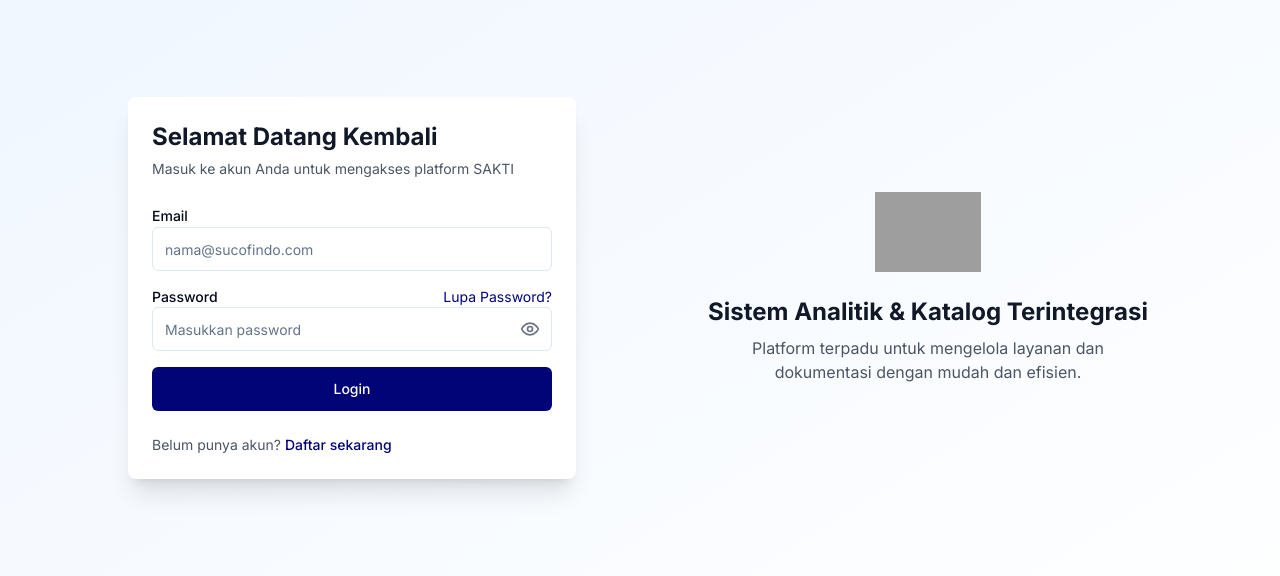
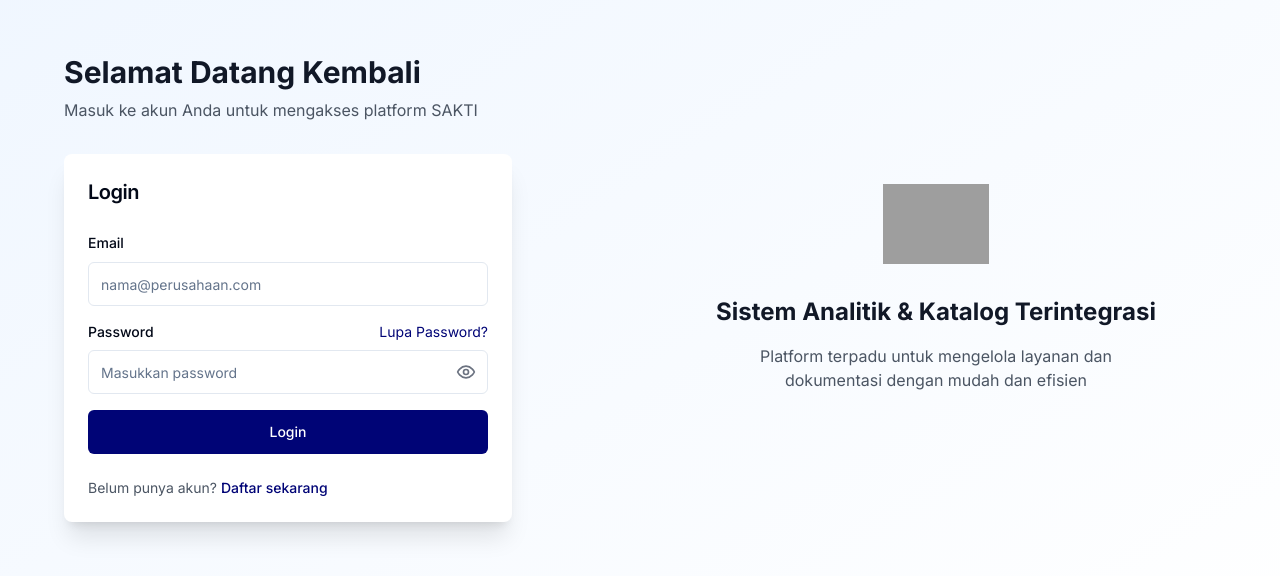
Before and after one commit to salsabilarh/sakti, a React (Vite) app: page /login in a window 1280 px wide. Shown: the part 112-688 px from the top of the page. Built offline with nearby package versions, Linux system fonts and the light colour scheme; grey boxes are pictures that could not be loaded; the HTML template or start-up script is replaced by a standard one.

Commit message:
responsive sidebar

```diff
--- a/src/App.jsx
+++ b/src/App.jsx
@@ -115,7 +115,7 @@ function App() {
   return (
     <AuthProvider>
       <Router>
-        <div className="h-screen w-screen overflow-hidden">
+        <div className="min-h-screen w-full bg-gray-50">
           <AppRoutes />
           <Toaster />
         </div>
--- /dev/null
+++ b/src/components/ProtectedRoute.jsx
@@ -0,0 +1,13 @@
+import { Navigate, useLocation } from 'react-router-dom';
+import { useAuth } from '@/contexts/AuthContext';
+
+export default function ProtectedRoute({ element }) {
+  const { isAuthenticated } = useAuth();
+  const location = useLocation();
+
+  if (!isAuthenticated) {
+    return <Navigate to="/login" state={{ from: location }} replace />;
+  }
+
+  return element;
+}
--- a/src/components/admin/UploadFile.jsx
+++ b/src/components/admin/UploadFile.jsx
@@ -25,55 +25,31 @@ function UploadFile() {
   const [open, setOpen] = useState(false);
   const { toast } = useToast();
 
-  const handleFileUpload = async (e) => {
+  const handleFileUpload = (e) => {
     e.preventDefault();
     if (!uploadFile || !fileType || !serviceName) {
       toast({
         title: "Form tidak lengkap",
         description: "Mohon lengkapi semua field yang diperlukan",
-        variant: "destructive",
+        variant: "destructive"
       });
       return;
     }
 
-    const formData = new FormData();
-    formData.append('file', uploadFile);
-    formData.append('file_type', fileType);
-    formData.append('service_id', serviceName);
-    formData.append('name', uploadFile.name);
-
-    try {
-      const response = await fetch(`${import.meta.env.VITE_API_BASE_URL}/marketing-kit`, {
-        method: 'POST',
-        headers: {
-          Authorization: `Bearer ${localStorage.getItem('token')}`,
-        },
-        body: formData,
+    console.log({
+      file: uploadFile.name,
+      type: fileType,
+      service: serviceName,
     });
-
-      const result = await response.json();
-
-      if (!response.ok) {
-        throw new Error(result.error || 'Gagal upload file');
-      }
 
     toast({
       title: "File Berhasil Diupload!",
       description: `${uploadFile.name} telah ditambahkan ke marketing kit.`,
     });
-
-      // Reset form
     setUploadFile(null);
     setFileType('');
     setServiceName('');
     e.target.reset();
-    } catch (error) {
-      toast({
-        title: "Upload gagal",
-        description: error.message,
-        variant: "destructive",
-      });
-    }
   };
 
   return (
--- a/src/components/layout/DashboardLayout.jsx
+++ b/src/components/layout/DashboardLayout.jsx
@@ -1,22 +1,19 @@
-import React from 'react';
-import { motion } from 'framer-motion';
-import Sidebar from '@/components/layout/Sidebar.jsx';
-import Header from '@/components/layout/Header.jsx';
+import React, { useState } from 'react';
+import Sidebar from './Sidebar';
+import Header from './Header';
 
 function DashboardLayout({ children }) {
+  const [isMobileOpen, setIsMobileOpen] = useState(false);
+
   return (
-    <div className="flex h-screen bg-gray-50">
-      <Sidebar />
-      <div className="flex-1 flex flex-col overflow-hidden">
-        <Header />
-        <motion.main
-          className="flex-1 overflow-auto p-6"
-          initial={{ opacity: 0, y: 20 }}
-          animate={{ opacity: 1, y: 0 }}
-          transition={{ duration: 0.3 }}
-        >
+    <div className="flex h-screen overflow-hidden">
+      <Sidebar isMobileOpen={isMobileOpen} onToggleMobile={() => setIsMobileOpen(!isMobileOpen)} />
+
+      <div className="flex flex-col flex-1 lg:ml-64">
+        <Header onToggleMobile={() => setIsMobileOpen(!isMobileOpen)} />
+        <main className="flex-1 overflow-auto bg-gray-50 p-4">
           {children}
-        </motion.main>
+        </main>
       </div>
     </div>
   );
--- a/src/components/layout/Header.jsx
+++ b/src/components/layout/Header.jsx
@@ -1,6 +1,6 @@
 import React from 'react';
 import { Button } from '@/components/ui/button';
-import { LogOut, User, Settings } from 'lucide-react';
+import { LogOut, User, Settings, Menu } from 'lucide-react';
 import { useAuth } from '@/contexts/AuthContext';
 import { useNavigate } from 'react-router-dom';
 import {
@@ -12,7 +12,7 @@ import {
   DropdownMenuTrigger,
 } from '@/components/ui/dropdown-menu.jsx';
 
-function Header() {
+function Header({ onToggleMobile }) {
   const { user, logout } = useAuth();
   const navigate = useNavigate();
 
@@ -22,13 +22,24 @@ function Header() {
   };
 
   return (
-    <header className="bg-white border-b border-gray-200 px-6 py-4">
-      <div className="flex items-center justify-end">
+    <header className="bg-white border-b border-gray-200 px-4 py-4 flex justify-between items-center lg:pl-72 sm:px-6 md:px-8">
+      {/* Tombol Menu untuk Mobile */}
+      <button className="lg:hidden text-gray-700" onClick={onToggleMobile} aria-label="Toggle Menu">
+        <Menu className="w-6 h-6" />
+      </button>
+
+      {/* Bagian kanan: Dropdown Akun */}
+      <div className="flex items-center space-x-4 ml-auto">
         <DropdownMenu>
           <DropdownMenuTrigger asChild>
-            <Button variant="ghost" className="flex items-center space-x-2">
+            <Button
+              variant="ghost"
+              className="flex items-center space-x-2 focus:outline-none"
+            >
               <User className="w-5 h-5" />
-              <span className="text-sm font-medium text-gray-700">{user?.full_name}</span>
+              <span className="text-sm font-medium text-gray-700 truncate max-w-[100px] sm:max-w-[150px] md:max-w-[200px]">
+                {user?.full_name}
+              </span>
             </Button>
           </DropdownMenuTrigger>
           <DropdownMenuContent align="end" className="w-56">
--- a/src/index.css
+++ b/src/index.css
@@ -53,5 +53,6 @@ html, body, #root {
   height: 100%;
   margin: 0;
   padding: 0;
-  overflow: hidden;
+  font-family: 'Inter', sans-serif;
+  background-color: #f9fafb;
 }
--- a/src/pages/LoginPage.jsx
+++ b/src/pages/LoginPage.jsx
@@ -32,7 +32,9 @@ function LoginPage() {
   const handleSubmit = async (e) => {
     e.preventDefault();
     setLoading(true);
+
     try {
+      // Asumsikan login adalah async dan mengembalikan response API seperti backend yang kamu tunjukkan
       const result = await login(email, password);
 
       if (result.success) {
@@ -42,6 +44,7 @@ function LoginPage() {
         });
         navigate(from, { replace: true });
       } else {
+        // Tampilkan pesan error backend jika ada, fallback ke pesan default
         toast({
           title: "Login gagal",
           description: result.message || result.error || "Email atau password salah",
@@ -66,30 +69,35 @@ function LoginPage() {
         <meta name="description" content="Login to SAKTI - Service Knowledge Platform for integrated analytics and catalog management" />
       </Helmet>
 
-      <div className="h-screen w-screen overflow-hidden bg-gradient-to-br from-blue-50 to-white flex items-center justify-center">
-        <div className="w-full max-w-6xl h-full grid grid-cols-1 lg:grid-cols-2">
+      <div className="min-h-screen bg-gradient-to-br from-blue-50 to-white flex items-center justify-center p-4">
+        <div className="w-full max-w-6xl grid lg:grid-cols-2 gap-8 items-center">
+          <motion.div
+            initial={{ opacity: 0, x: -50 }}
+            animate={{ opacity: 1, x: 0 }}
+            transition={{ duration: 0.6 }}
+            className="w-full max-w-md mx-auto lg:mx-0"
+          >
+            <div className="mb-8">
+              <h2 className="text-3xl font-bold text-gray-900 mb-2">
+                Selamat Datang Kembali
+              </h2>
+              <p className="text-gray-600">
+                Masuk ke akun Anda untuk mengakses platform SAKTI
+              </p>
+            </div>
 
-          {/* LEFT FORM */}
-          <motion.div
-            initial={{ opacity: 0, x: -30 }}
-            animate={{ opacity: 1, x: 0 }}
-            transition={{ duration: 0.5 }}
-            className="flex items-center justify-center p-4"
-          >
-            <Card className="w-full max-w-md shadow-xl border-0 max-h-full overflow-auto">
+            <Card className="border-0 shadow-xl">
               <CardHeader>
-                <h2 className="text-2xl font-bold text-gray-900">Selamat Datang Kembali</h2>
-                <p className="text-gray-600 text-sm">Masuk ke akun Anda untuk mengakses platform SAKTI</p>
+                <CardTitle className="text-xl">Login</CardTitle>
               </CardHeader>
-
               <CardContent>
                 <form onSubmit={handleSubmit} className="space-y-4">
-                  <div>
+                  <div className="space-y-2">
                     <Label htmlFor="email">Email</Label>
                     <Input
                       id="email"
                       type="email"
-                      placeholder="nama@sucofindo.com"
+                      placeholder="nama@perusahaan.com"
                       value={email}
                       onChange={(e) => setEmail(e.target.value)}
                       required
@@ -97,8 +105,8 @@ function LoginPage() {
                     />
                   </div>
 
-                  <div>
-                    <div className="flex justify-between items-center">
+                  <div className="space-y-2 relative">
+                    <div className="flex items-center justify-between">
                       <Label htmlFor="password">Password</Label>
                       <Link to="/forgot-password" className="text-sm text-[#000476] hover:underline">
                         Lupa Password?
@@ -116,7 +124,8 @@ function LoginPage() {
                         />
                         <div
                           onClick={() => setShowPassword(!showPassword)}
-                        className="absolute right-3 top-1/2 transform -translate-y-1/2 cursor-pointer text-gray-500"
+                          className="absolute right-3 top-1/2 cursor-pointer text-gray-500"
+                          style={{ transform: 'translateY(-50%)' }}
                           aria-label={showPassword ? "Sembunyikan password" : "Tampilkan password"}
                         >
                           {showPassword ? <EyeOff size={20} /> : <Eye size={20} />}
@@ -133,8 +142,8 @@ function LoginPage() {
                     {loading ? 'Memproses...' : 'Login'}
                   </Button>
                 </form>
+
               </CardContent>
-
               <CardFooter className="flex-col items-start">
                 <p className="text-sm text-gray-600">
                   Belum punya akun?{' '}
@@ -146,24 +155,19 @@ function LoginPage() {
             </Card>
           </motion.div>
 
-          {/* RIGHT ILLUSTRATION */}
           <motion.div
-            initial={{ opacity: 0, x: 30 }}
+            initial={{ opacity: 0, x: 50 }}
             animate={{ opacity: 1, x: 0 }}
-            transition={{ duration: 0.5, delay: 0.2 }}
-            className="hidden lg:flex items-center justify-center px-8"
+            transition={{ duration: 0.6, delay: 0.2 }}
+            className="hidden lg:flex items-center justify-center"
           >
-            <div className="text-center max-w-md">
-              <img
-                src="https://storage.googleapis.com/hostinger-horizons-assets-prod/7e0684c8-f8f8-4241-a5d6-e17a7b2d1451/141feff6f242f1707b20096e0e33b90c.png"
-                alt="SAKTI Logo"
-                className="h-20 mx-auto mb-6"
-              />
-              <h3 className="text-2xl font-bold text-gray-900 mb-2">
+            <div className="text-center">
+              <img src="https://storage.googleapis.com/hostinger-horizons-assets-prod/7e0684c8-f8f8-4241-a5d6-e17a7b2d1451/141feff6f242f1707b20096e0e33b90c.png" alt="SAKTI Logo" className="h-20 mx-auto mb-8" />
+              <h3 className="text-2xl font-bold text-gray-900 mb-4">
                 Sistem Analitik & Katalog Terintegrasi
               </h3>
-              <p className="text-gray-600">
-                Platform terpadu untuk mengelola layanan dan dokumentasi dengan mudah dan efisien.
+              <p className="text-gray-600 max-w-md mx-auto">
+                Platform terpadu untuk mengelola layanan dan dokumentasi dengan mudah dan efisien
               </p>
             </div>
           </motion.div>
```
Also changed, not shown: src/components/layout/Sidebar.jsx (+25 -15 lines). Lines whose indentation alone changed are shown as unchanged.
